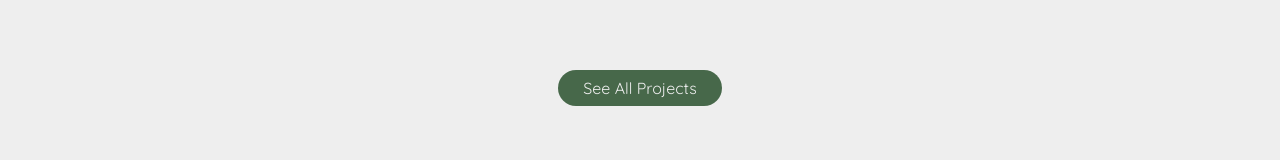
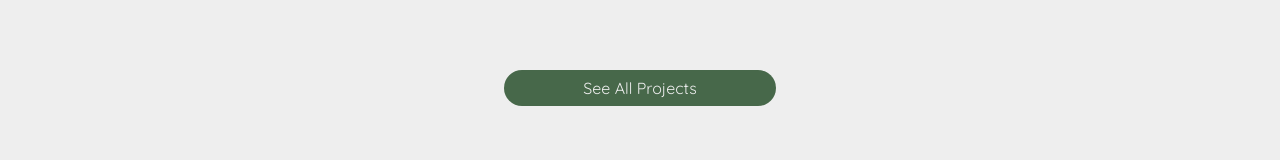
Before and after one commit to GrinninBarrett/react-portfolio-page, a React (Create React App) app: page /#/ in a window 1280 px wide. Shown: the part 2044-2204 px from the top of the page. Built offline with nearby package versions, Linux system fonts and the light colour scheme.

Commit message:
Moves styles for bottom-of-page-link

```diff
--- a/src/index.css
+++ b/src/index.css
@@ -295,10 +295,10 @@ textarea:focus {
   min-height: 80vh;
 } */
 
-.bottom-of-page-link {
+/* .bottom-of-page-link {
   width: 50%;
   margin: 6rem auto;
-}
+} */
 
 .all-projects-link-container {
   width: 50%;
--- a/src/pages/About.js
+++ b/src/pages/About.js
@@ -46,6 +46,11 @@ const About = () => {
     }
   `;
 
+  const StyledBottomOfPageLink = styled.section`
+    width: 50%;
+    margin: 6rem auto;
+  `;
+
   return (
     <StyledMain>
       <StyledAboutIntro id="about-intro" className="intro container flex-item">
@@ -88,7 +93,7 @@ const About = () => {
         <Skills />
       </StyledSkillsSection>
 
-      <section className="container flex-item flex-column bottom-of-page-link">
+      <StyledBottomOfPageLink className="container flex-item flex-column bottom-of-page-link">
         <a
           id="resume"
           className="see-more-link link resume-link base-text quicksand"
@@ -97,7 +102,7 @@ const About = () => {
         >
           Download My Resume
         </a>
-      </section>
+      </StyledBottomOfPageLink>
     </StyledMain>
   );
 };
--- a/src/pages/Home.js
+++ b/src/pages/Home.js
@@ -82,6 +82,11 @@ const Home = ({ featuredProjects }) => {
   const StyledProjectCardsContainer = styled.div`
     flex-wrap: wrap;
     justify-content: center;
+  `;
+
+  const StyledBottomOfPageLink = styled(Link)`
+    width: 50%;
+    margin: 6rem auto;
   `;
 
   return (
@@ -169,12 +174,12 @@ const Home = ({ featuredProjects }) => {
           ))}
         </StyledProjectCardsContainer>
         <div className="all-projects-link-container flex-item">
-          <Link
+          <StyledBottomOfPageLink
             className="see-more-link link base-text quicksand bottom-of-page-link"
             to="/projects"
           >
             See All Projects
-          </Link>
+          </StyledBottomOfPageLink>
         </div>
       </section>
     </StyledMain>
--- a/src/pages/Projects.js
+++ b/src/pages/Projects.js
@@ -13,6 +13,11 @@ const Projects = ({ allProjects }) => {
   const StyledProjectCardsContainer = styled.div`
     flex-wrap: wrap;
     justify-content: center;
+  `;
+
+  const StyledBottomOfPageLink = styled.section`
+    width: 50%;
+    margin: 6rem auto;
   `;
 
   return (
@@ -41,7 +46,7 @@ const Projects = ({ allProjects }) => {
           ))}
         </StyledProjectCardsContainer>
       </section>
-      <section className="container flex-item flex-column bottom-of-page-link">
+      <StyledBottomOfPageLink className="container flex-item flex-column bottom-of-page-link">
         <a
           className="see-more-link link base-text quicksand"
           href="https://github.com/grinninbarrett"
@@ -50,7 +55,7 @@ const Projects = ({ allProjects }) => {
         >
           See more on GitHub
         </a>
-      </section>
+      </StyledBottomOfPageLink>
     </StyledMain>
   );
 };
```
